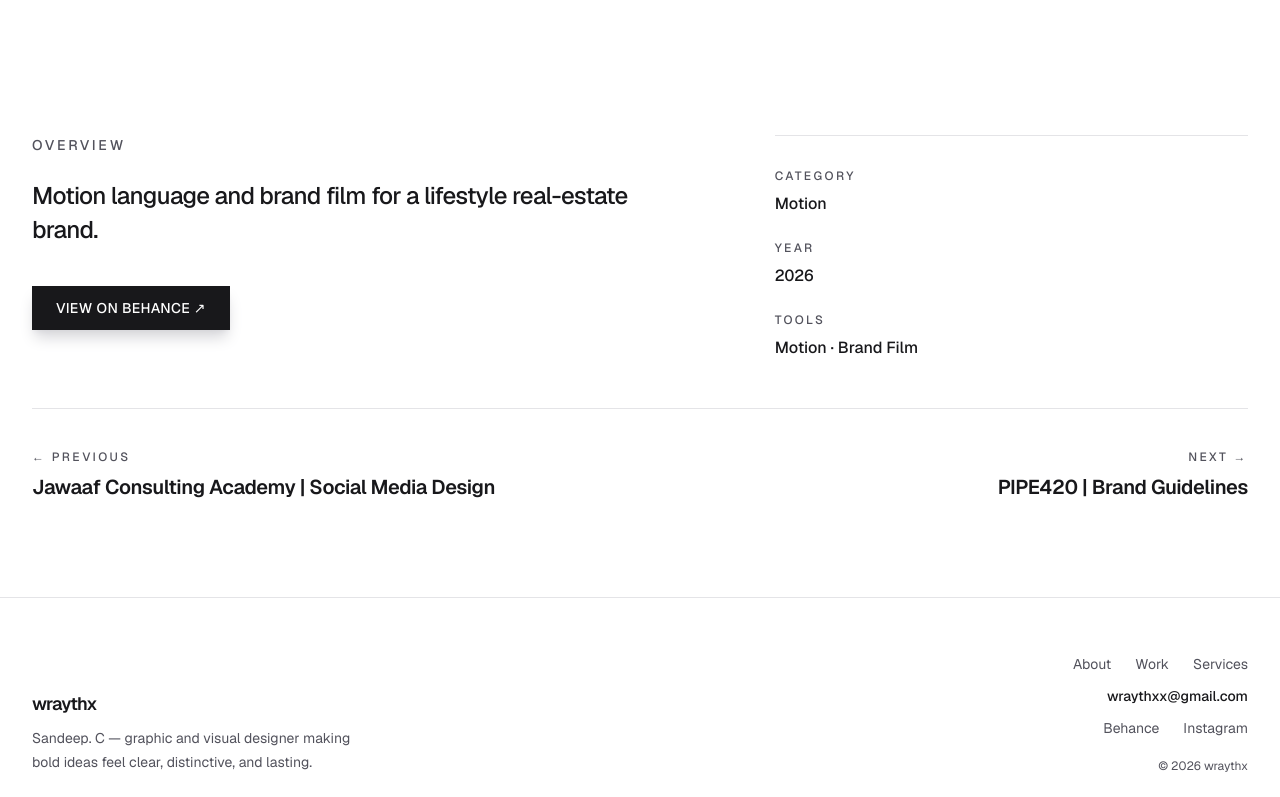
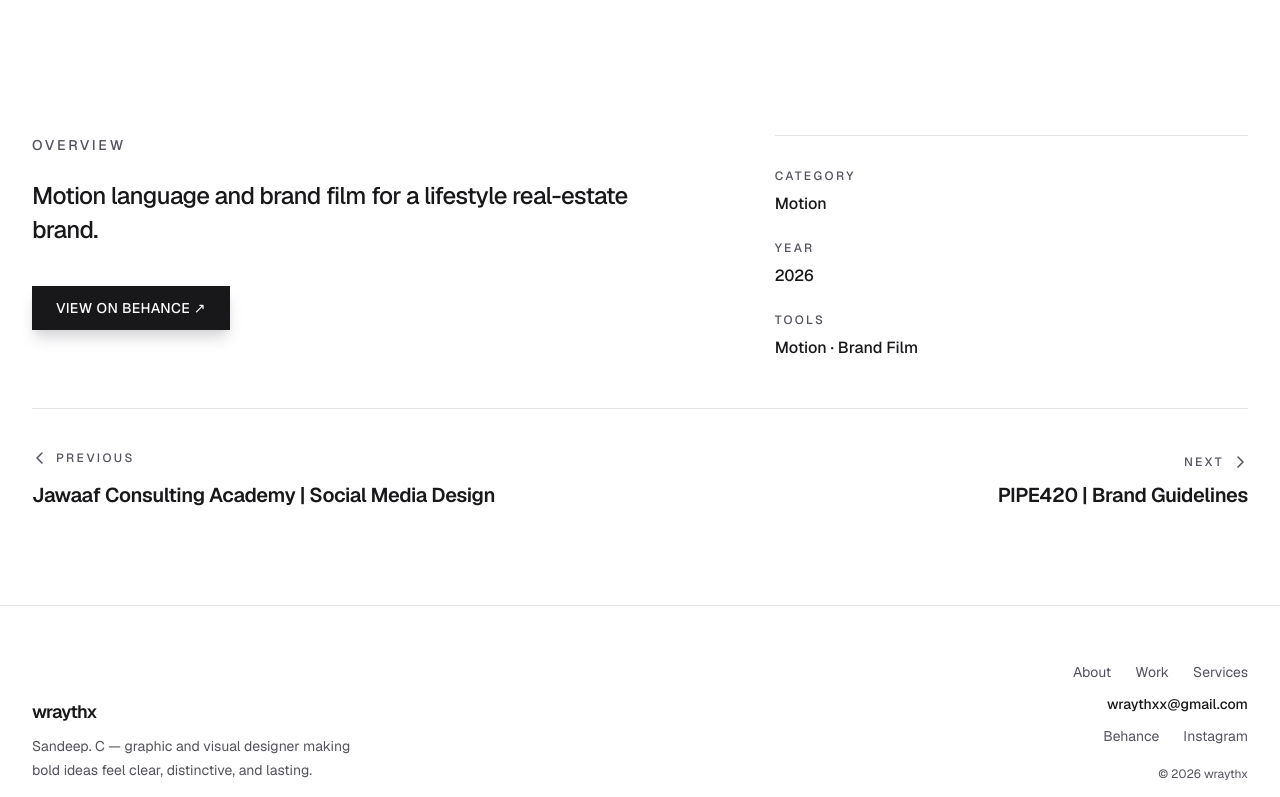
Before and after one commit to thesandeepstudio/wraythx, a Next.js app: page /projects/motion-design-for-lakes-hill-realty in a window 1280 px wide. Shown: the part 1146-1943 px from the top of the page. Built offline with nearby package versions, Linux system fonts and the light colour scheme; no server answers.

Commit message:
style: replace unicode nav arrows with SVG icons

```diff
--- /dev/null
+++ b/app/components/Arrows.tsx
@@ -0,0 +1,37 @@
+export function ArrowLeft({ className = "" }: { className?: string }) {
+  return (
+    <svg
+      width="16"
+      height="16"
+      viewBox="0 0 16 16"
+      fill="none"
+      stroke="currentColor"
+      strokeWidth="1.5"
+      strokeLinecap="round"
+      strokeLinejoin="round"
+      aria-hidden="true"
+      className={className}
+    >
+      <path d="M10 3 5 8l5 5" />
+    </svg>
+  );
+}
+
+export function ArrowRight({ className = "" }: { className?: string }) {
+  return (
+    <svg
+      width="16"
+      height="16"
+      viewBox="0 0 16 16"
+      fill="none"
+      stroke="currentColor"
+      strokeWidth="1.5"
+      strokeLinecap="round"
+      strokeLinejoin="round"
+      aria-hidden="true"
+      className={className}
+    >
+      <path d="m6 3 5 5-5 5" />
+    </svg>
+  );
+}
--- a/app/page.tsx
+++ b/app/page.tsx
@@ -9,6 +9,7 @@ import ScrollFade from "./components/ScrollFade";
 import SiteNav from "./components/SiteNav";
 import SiteFooter from "./components/SiteFooter";
 import CTAButton from "./components/CTAButton";
+import { ArrowRight } from "./components/Arrows";
 import { projects, featuredProjectTitles } from "../lib/projects";
 import { BASE_PATH, SPARK, EMAIL, mailto as buildMailto } from "../lib/site";
 
@@ -417,9 +418,9 @@ export default function Home() {
               </div>
               <Link
                 href="/about"
-                className="mt-8 inline-flex text-sm font-medium text-zinc-900 underline decoration-zinc-300 underline-offset-4 transition hover:decoration-brand-600 hover:text-brand-700"
+                className="mt-8 inline-flex items-center gap-2 text-sm font-medium text-zinc-900 underline decoration-zinc-300 underline-offset-4 transition hover:decoration-brand-600 hover:text-brand-700"
               >
-                More about me →
+                More about me <ArrowRight />
               </Link>
             </ScrollFade>
           </div>
@@ -527,9 +528,9 @@ export default function Home() {
             </p>
             <Link
               href="/services"
-              className="shrink-0 text-sm font-medium text-zinc-900 transition duration-300 hover:-translate-y-0.5 hover:text-brand-700"
+              className="inline-flex shrink-0 items-center gap-2 text-sm font-medium text-zinc-900 transition duration-300 hover:-translate-y-0.5 hover:text-brand-700"
             >
-              Full process →
+              Full process <ArrowRight />
             </Link>
           </ScrollFade>
           <div className="mt-8 grid gap-6 md:grid-cols-3">
--- a/app/projects/[slug]/page.tsx
+++ b/app/projects/[slug]/page.tsx
@@ -6,6 +6,7 @@ import ClickSpark from "@/app/ClickSpark";
 import SiteNav from "@/app/components/SiteNav";
 import SiteFooter from "@/app/components/SiteFooter";
 import CTAButton from "@/app/components/CTAButton";
+import { ArrowLeft, ArrowRight } from "@/app/components/Arrows";
 import {
   projects,
   getProjectBySlug,
@@ -85,9 +86,9 @@ export default async function ProjectPage({
             </div>
             <Link
               href="/work"
-              className="shrink-0 text-sm font-medium text-zinc-900 transition duration-300 hover:-translate-y-0.5 hover:text-brand-700"
+              className="inline-flex shrink-0 items-center gap-2 text-sm font-medium text-zinc-900 transition duration-300 hover:-translate-y-0.5 hover:text-brand-700"
             >
-              ← Back to work
+              <ArrowLeft /> Back to work
             </Link>
           </div>
         </section>
@@ -158,8 +159,8 @@ export default async function ProjectPage({
               href={projectHref(prev.title)}
               className="group max-w-full md:max-w-[60%]"
             >
-              <p className="text-xs font-medium uppercase tracking-[0.2em] text-zinc-600">
-                ← Previous
+              <p className="inline-flex items-center gap-2 text-xs font-medium uppercase tracking-[0.2em] text-zinc-600">
+                <ArrowLeft /> Previous
               </p>
               <p className="mt-2 text-lg font-semibold tracking-[-0.02em] text-zinc-900 transition duration-300 group-hover:text-brand-700 md:text-xl">
                 {prev.title}
@@ -169,8 +170,8 @@ export default async function ProjectPage({
               href={projectHref(next.title)}
               className="group max-w-full md:max-w-[60%] text-right"
             >
-              <p className="text-xs font-medium uppercase tracking-[0.2em] text-zinc-600">
-                Next →
+              <p className="inline-flex items-center gap-2 text-xs font-medium uppercase tracking-[0.2em] text-zinc-600">
+                Next <ArrowRight />
               </p>
               <p className="mt-2 text-lg font-semibold tracking-[-0.02em] text-zinc-900 transition duration-300 group-hover:text-brand-700 md:text-xl">
                 {next.title}
```
